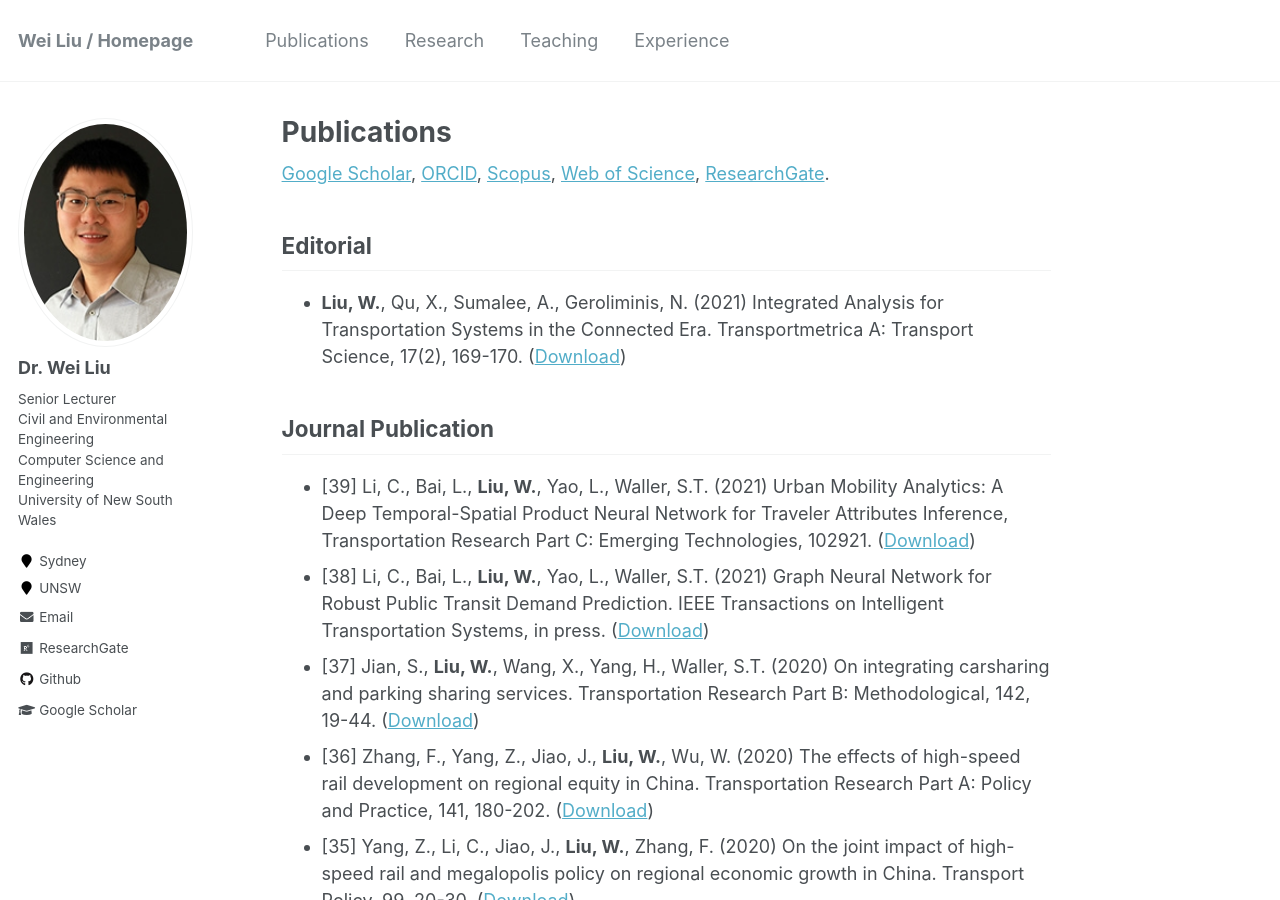
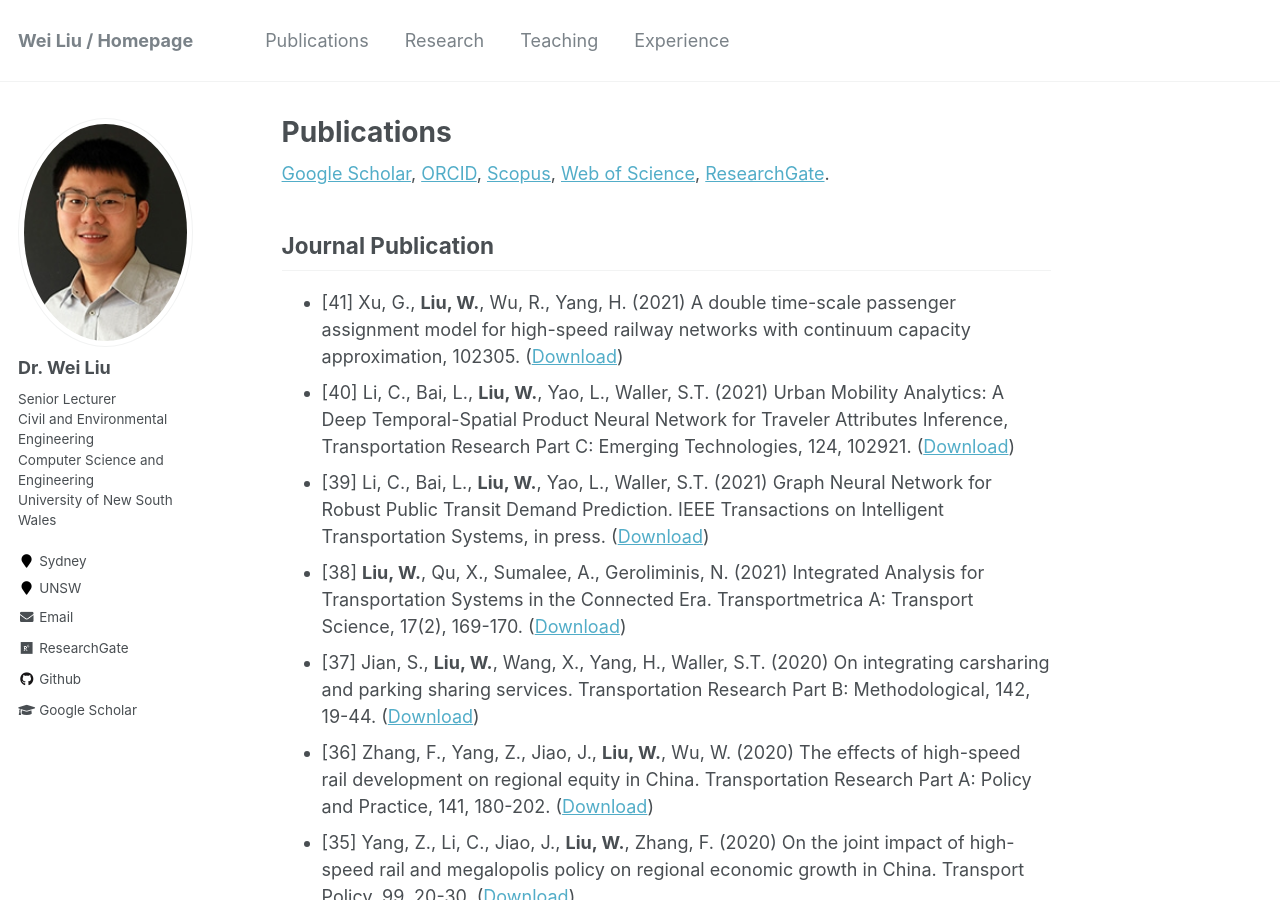
Before and after one commit to weiliu2016/weiliu2016.github.io, a Jekyll site: the page built from _pages/publications.md, in a window 1280 px wide and 900 px high. Built offline with Jekyll 4.4.1, drawn with Linux system fonts in a browser that asks for light colours.

Commit message:
Update publications.md

```diff
--- a/_pages/publications.md
+++ b/_pages/publications.md
@@ -16,15 +16,13 @@ author_profile: true
 
 [Google Scholar](https://scholar.google.com/citations?user=rEUNm28AAAAJ&hl=en), [ORCID](http://orcid.org/0000-0001-8638-3695), [Scopus](https://www.scopus.com/authid/detail.uri?authorId=57209524810), [Web of Science](https://publons.com/researcher/2454278/wei-liu/), [ResearchGate](https://www.researchgate.net/profile/Wei_Liu510).
 
-Editorial
-----------
-* **Liu, W.**, Qu, X., Sumalee, A., Geroliminis, N. (2021) Integrated Analysis for Transportation Systems in the Connected Era. Transportmetrica A: Transport Science, 17(2), 169-170. ([Download](http://dx.doi.org/10.1080/23249935.2020.1810821))
-
 
 Journal Publication
 ----------
-* [39] Li, C., Bai, L., **Liu, W.**, Yao, L., Waller, S.T. (2021) Urban Mobility Analytics: A Deep Temporal-Spatial Product Neural Network for Traveler Attributes Inference, Transportation Research Part C: Emerging Technologies, 102921. ([Download](https://doi.org/10.1016/j.trc.2020.102921))
-* [38] Li, C., Bai, L., **Liu, W.**, Yao, L., Waller, S.T. (2021) Graph Neural Network for Robust Public Transit Demand Prediction. IEEE Transactions on Intelligent Transportation Systems, in press. ([Download](https://doi.org/10.1109/TITS.2020.3041234))
+* [41] Xu, G., **Liu, W.**, Wu, R., Yang, H. (2021) A double time-scale passenger assignment model for high-speed railway networks with continuum capacity approximation, 102305. ([Download](https://doi.org/10.1016/j.tre.2021.102305))
+* [40] Li, C., Bai, L., **Liu, W.**, Yao, L., Waller, S.T. (2021) Urban Mobility Analytics: A Deep Temporal-Spatial Product Neural Network for Traveler Attributes Inference, Transportation Research Part C: Emerging Technologies, 124, 102921. ([Download](https://doi.org/10.1016/j.trc.2020.102921))
+* [39] Li, C., Bai, L., **Liu, W.**, Yao, L., Waller, S.T. (2021) Graph Neural Network for Robust Public Transit Demand Prediction. IEEE Transactions on Intelligent Transportation Systems, in press. ([Download](https://doi.org/10.1109/TITS.2020.3041234))
+* [38] **Liu, W.**, Qu, X., Sumalee, A., Geroliminis, N. (2021) Integrated Analysis for Transportation Systems in the Connected Era. Transportmetrica A: Transport Science, 17(2), 169-170. ([Download](http://dx.doi.org/10.1080/23249935.2020.1810821))
 * [37] Jian, S., **Liu, W.**, Wang, X., Yang, H., Waller, S.T. (2020) On integrating carsharing and parking sharing services. Transportation Research Part B: Methodological, 142, 19-44. ([Download](https://doi.org/10.1016/j.trb.2020.09.013))
 * [36] Zhang, F., Yang, Z., Jiao, J., **Liu, W.**, Wu, W. (2020) The effects of high-speed rail development on regional equity in China. Transportation Research Part A: Policy and Practice, 141, 180-202. ([Download](https://doi.org/10.1016/j.tra.2020.09.013))
 * [35] Yang, Z., Li, C., Jiao, J., **Liu, W.**, Zhang, F. (2020) On the joint impact of high-speed rail and megalopolis policy on regional economic growth in China. Transport Policy, 99, 20-30. ([Download](https://doi.org/10.1016/j.tranpol.2020.08.007))
```
